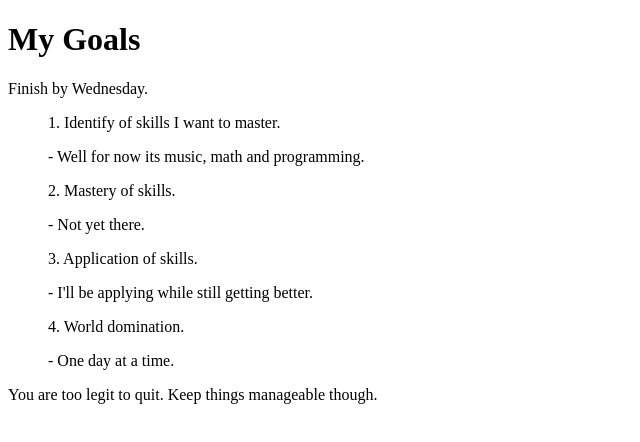
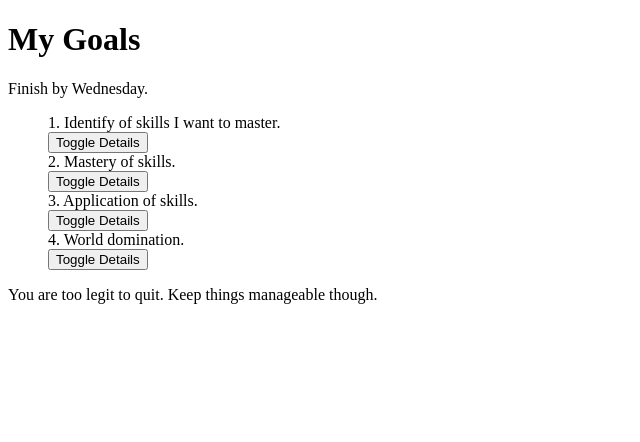
Before and after one commit to SamNgigi/Goals-v2, an Angular app: page / in a window 1280 px wide. Shown: the top 442 px of the page, without its empty margins (0-640 px from the left). Built offline with nearby package versions, Linux system fonts and the light colour scheme.

Commit message:
Adding notes to understand the Output binding properties of the on click

```diff
--- a/src/app/Goal.ts
+++ b/src/app/Goal.ts
@@ -1,11 +1,25 @@
 export class Goal {
+
   /*
     Here we use the public keyword which is an ACCESS MODIFIER that
     determines where the properties of a class are visible.
 
     In this case public means that the specified properties are visible anywhere outside the class.
   */
+
+  public showDescription: boolean;
+
   constructor(public id: number, public name: string, public description: string) {
-    // This will be defined where we will import this class definition.
+    /*
+      You could be asking yourself why the description is not
+      showing from the beginning yet the showDescription by default
+      is false.
+
+      It seems when we set this.showDescription to true here we start out being able to see the details.
+
+
+      More details in the goal.component.html.
+    */
+    this.showDescription = false
   }
 }
--- a/src/app/goals/goals.component.html
+++ b/src/app/goals/goals.component.html
@@ -11,9 +11,22 @@
 
     Here we have a directive that is meant to loop through the list of goals array and assign each a temporary variable called goal.
     We then display each goal variable as a list element.
+
+    The attribute i = index registers the position index of each
+    list item in the loop.
   -->
-  <div *ngFor='let goal of goals'>
+  <div *ngFor='let goal of goals; let i = index'>
     <li>{{goal.id}}. {{goal.name}}</li>
+
+    <!--
+      Below we create a button where by if we click it we want it
+      to trigger the toggleDetails function that will take in the
+      index of the particular goal.
+
+      This is an example of Output Property binding. Where by our output is a clicked bound to the toggleDetail function.
+    -->
+    <button (click)="toggleDetails(i)">Toggle Details</button>
+
     <!--
       Below we add the app-goal-details selector that will be
       responsible for  displaying the details of our goals.
@@ -21,8 +34,29 @@
       We then pass in the goal to be displayed using the
         `[goal]=goal`
       syntax.
+
+      Here we are working with Angular's Input property capabilities
+      where can pass data to child components from our views.
+
+      In this case we have the `goal` that we pass from the main
+      goal component to the goal-details component.
+
+      This is made possible through the @Input decorator that we use in the goal-details component. Connecting the child with the parent.
+
+
+      To make the Output binding property work we have to add the
+      *ngIf directive to our child component that check the boolean
+      state of the goal showDescription property.
+
+      Cont..from Goals.ts
+
+      This leads me to believe that the actual default of showDescription is true. Such that if goal.showDescription is true the description is displayed.
+
+      If it is false. It is not displayed.
+
+      More info in goal.component.ts.
     -->
-    <app-goal-details [goal]="goal"></app-goal-details>
+    <app-goal-details *ngIf="goal.showDescription" [goal]="goal"></app-goal-details>
   </div>
 </ul>
 
--- a/src/app/goals/goals.component.ts
+++ b/src/app/goals/goals.component.ts
@@ -21,6 +21,15 @@ export class GoalsComponent implements OnInit {
     new Goal(3, "Application of skills.", "I'll be applying while still getting better."),
     new Goal(4, "World domination.", "One day at a time."),
   ]
+
+
+  // The toggleDetails function.
+
+  toggleDetails(index) {
+
+    this.goals[index].showDescription = !this.goals[index].showDescription;
+  }
+
 
   /*
     A constructor is a special method which is used in the defining of new objects(classes). It is used to define the blueprint that instantiates object instances.
```
